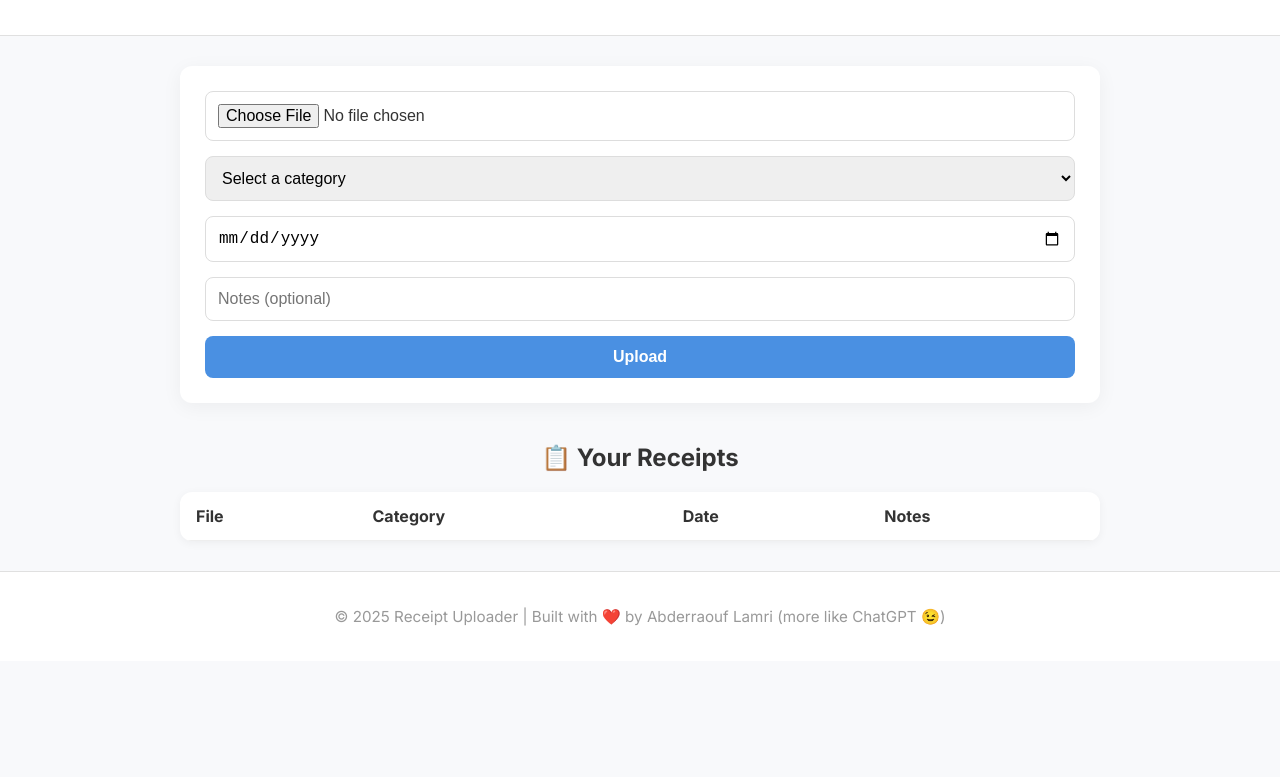
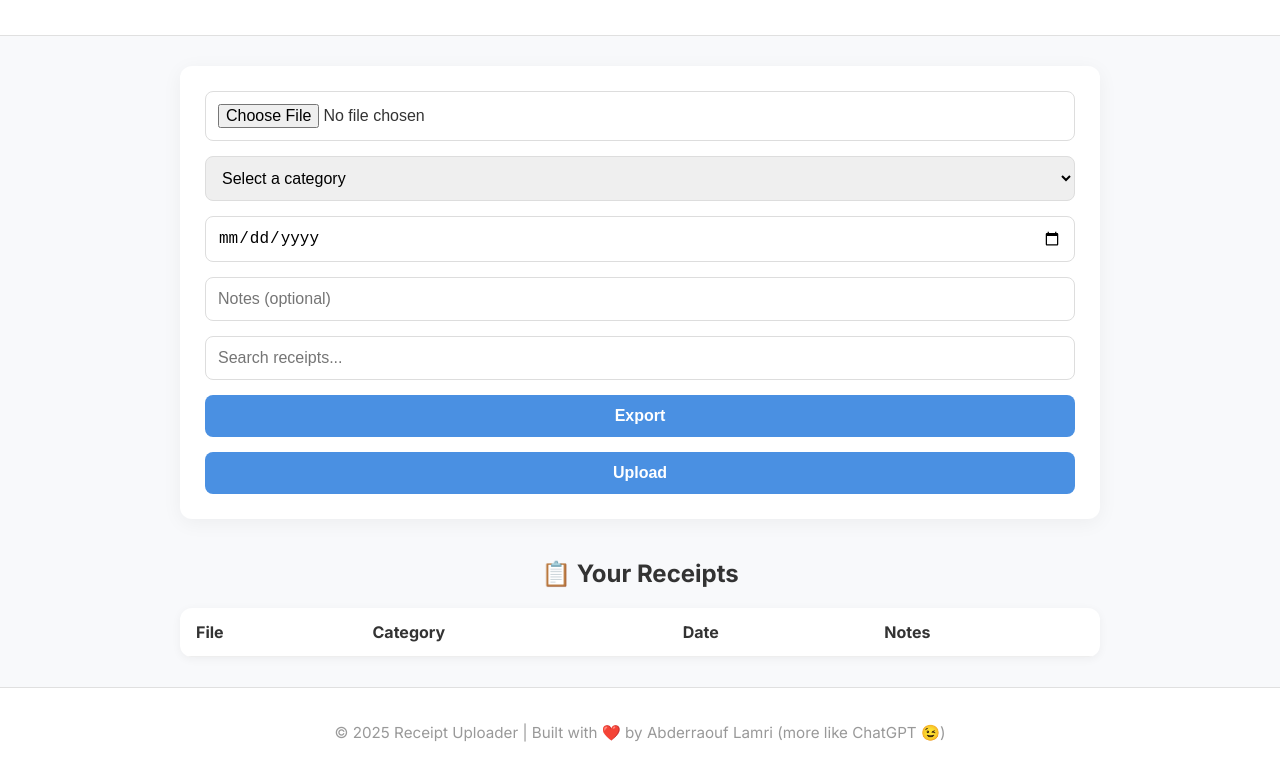
Before and after one commit to Raouflamri/Receipt-Uploader, a plain HTML site: page index.html in a window 1280 px wide. Shown: the part 157-934 px from the top of the page. Before the commit the page ends 818 px from the top, so only its background shows below. Drawn offline with Linux system fonts and the light colour scheme.

Commit message:
Update index.html

```diff
--- a/index.html
+++ b/index.html
@@ -31,6 +31,8 @@
 
         <input type="date" id="receiptDate" required />
         <input type="text" id="notes" placeholder="Notes (optional)" />
+        <input type="text" id="searchInput" placeholder="Search receipts..." />
+        <button id="exportBtn">Export</button>
         <button type="submit">Upload</button>
       </form>
 
```
